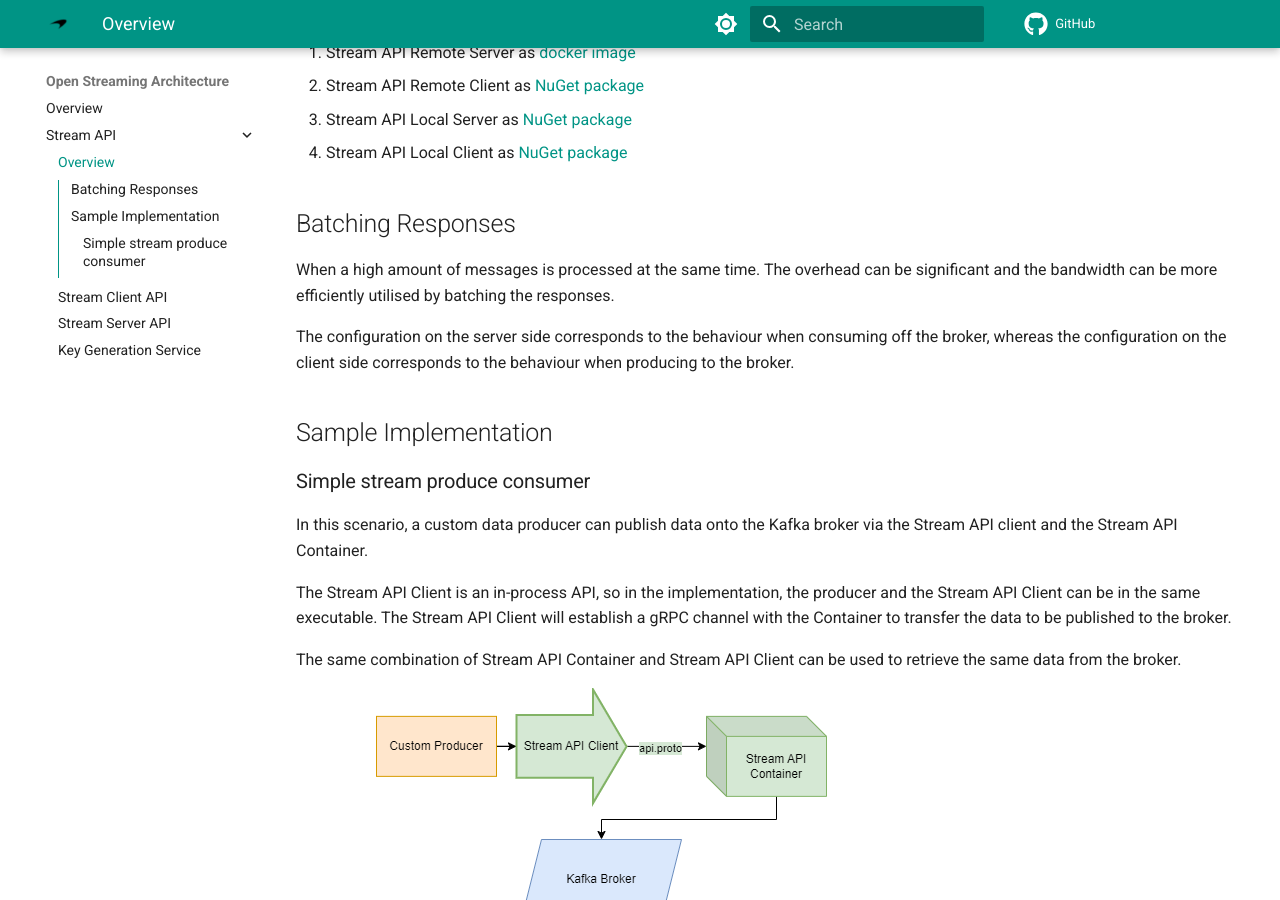
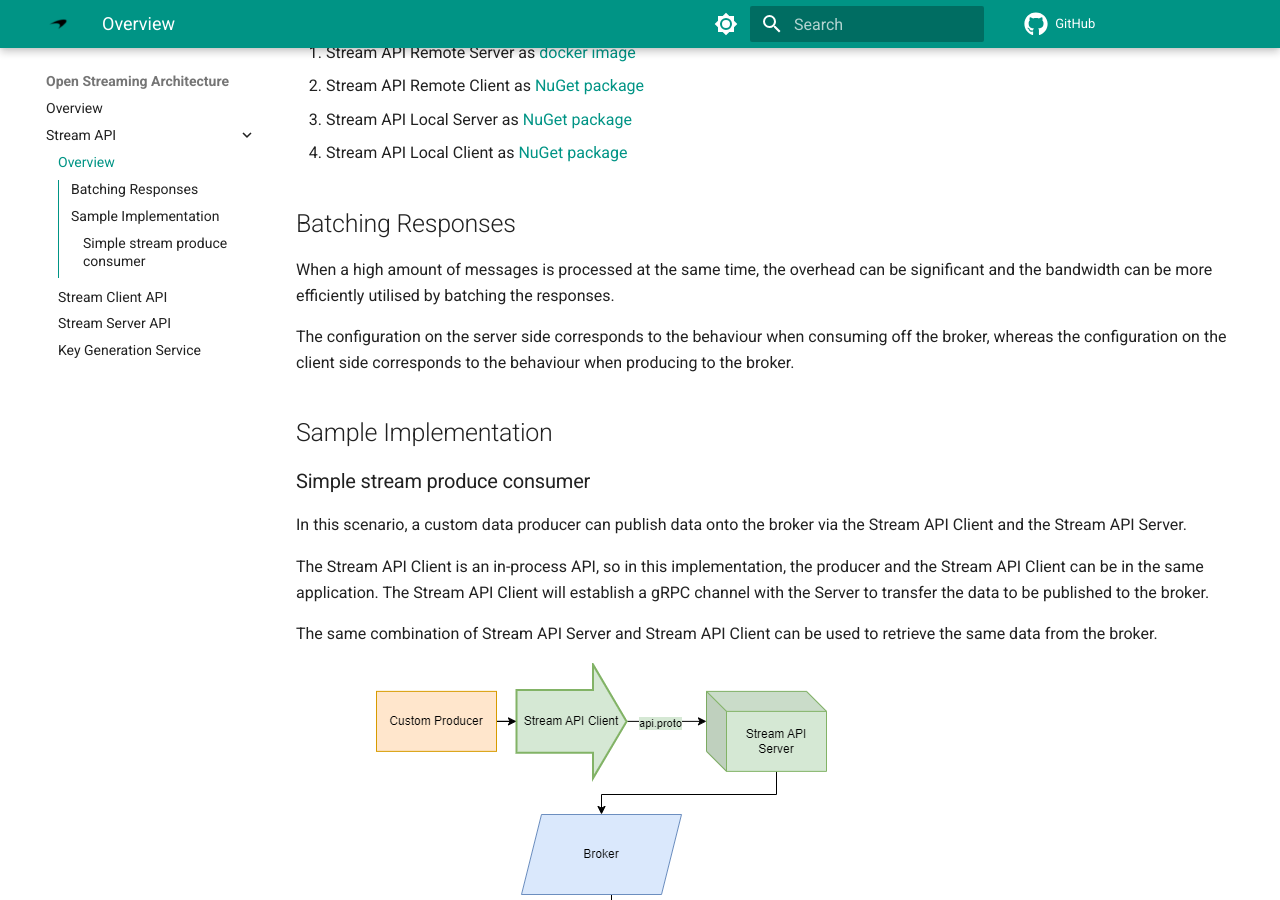
Before and after one commit to mat-docs/SECU4.Site, an MkDocs documentation site: the page built from docs/open_streaming_architecture/stream_api/overview.md, in a window 1280 px wide and 900 px high, scrolled down 364 px. Built offline with MkDocs 1.6.1 and Material for MkDocs 9.7.7, drawn with Linux system fonts in a browser that asks for light colours; comment, search, counter and statistics services are not loaded.

Commit message:
Rename Stream Api Container to Stream Api Server

```diff
--- a/docs/open_streaming_architecture/stream_api/overview.md
+++ b/docs/open_streaming_architecture/stream_api/overview.md
@@ -15,7 +15,7 @@ Four components are currently available for evaluation:
 
 ## Batching Responses
 
-When a high amount of messages is processed at the same time. The overhead can be significant and the bandwidth can be
+When a high amount of messages is processed at the same time, the overhead can be significant and the bandwidth can be
 more efficiently utilised by batching the responses.
 
 The configuration on the server side corresponds to the behaviour when consuming off the broker, whereas
@@ -24,14 +24,14 @@ the configuration on the client side corresponds to the behaviour when producing
 ## Sample Implementation
 
 ### Simple stream produce consumer
-In this scenario, a custom data producer can publish data onto the Kafka broker via the
-Stream API client and the Stream API Container.
+In this scenario, a custom data producer can publish data onto the broker via the
+Stream API Client and the Stream API Server.
 
-The Stream API Client is an in-process API, so in the implementation, the producer and the
-Stream API Client can be in the same executable. The Stream API Client will establish a
-gRPC channel with the Container to transfer the data to be published to the broker.
+The Stream API Client is an in-process API, so in this implementation, the producer and the
+Stream API Client can be in the same application. The Stream API Client will establish a
+gRPC channel with the Server to transfer the data to be published to the broker.
 
-The same combination of Stream API Container and Stream API Client can be used to
+The same combination of Stream API Server and Stream API Client can be used to
 retrieve the same data from the broker.
 
 ![Architecture of simple stream producer consumer](../assets/stream_architecture_light.png#only-light)
```
Also changed, not shown: docs/open_streaming_architecture/assets/stream_architecture_dark.png, docs/open_streaming_architecture/assets/stream_architecture_light.png, 1 other file.
